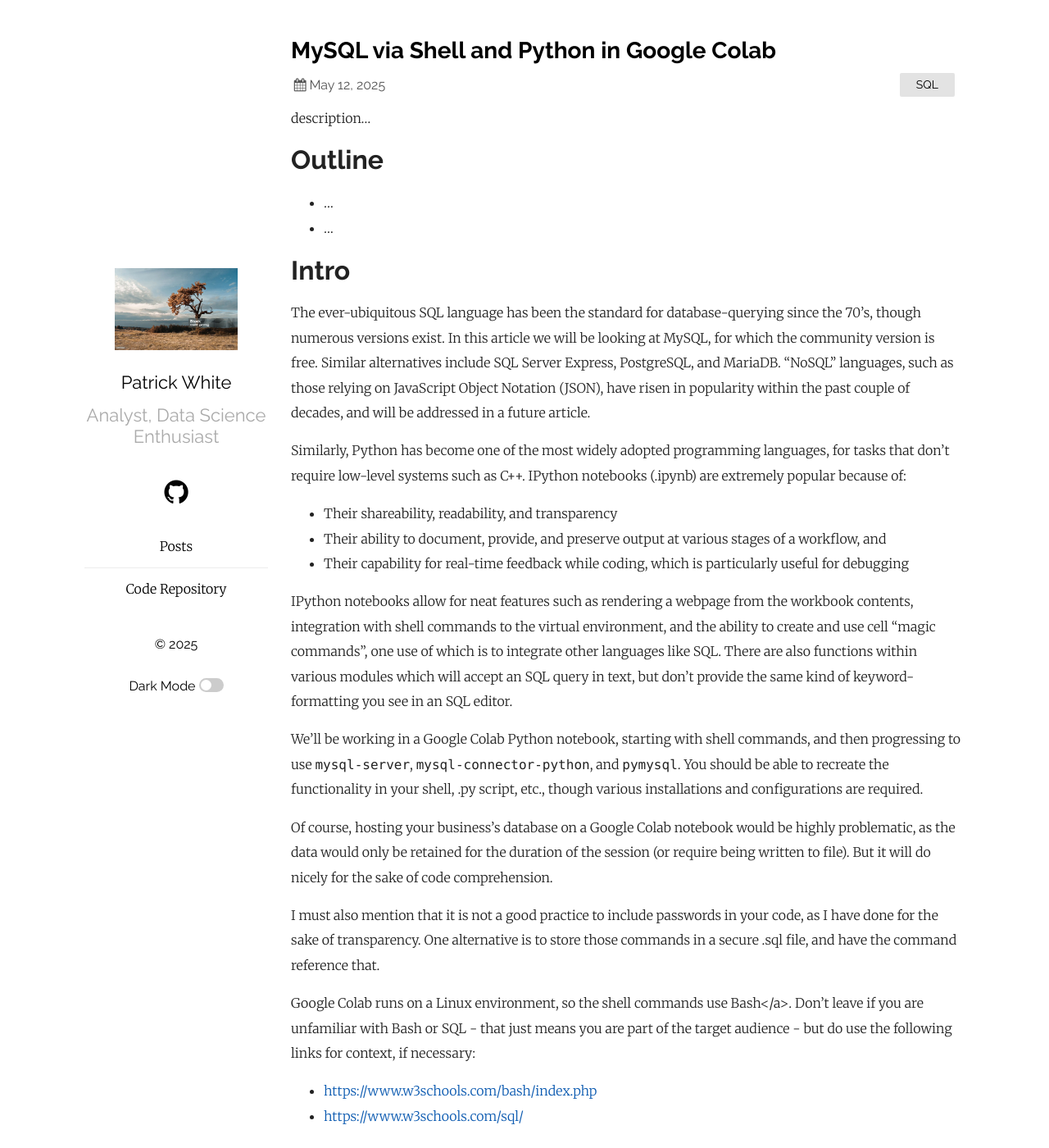
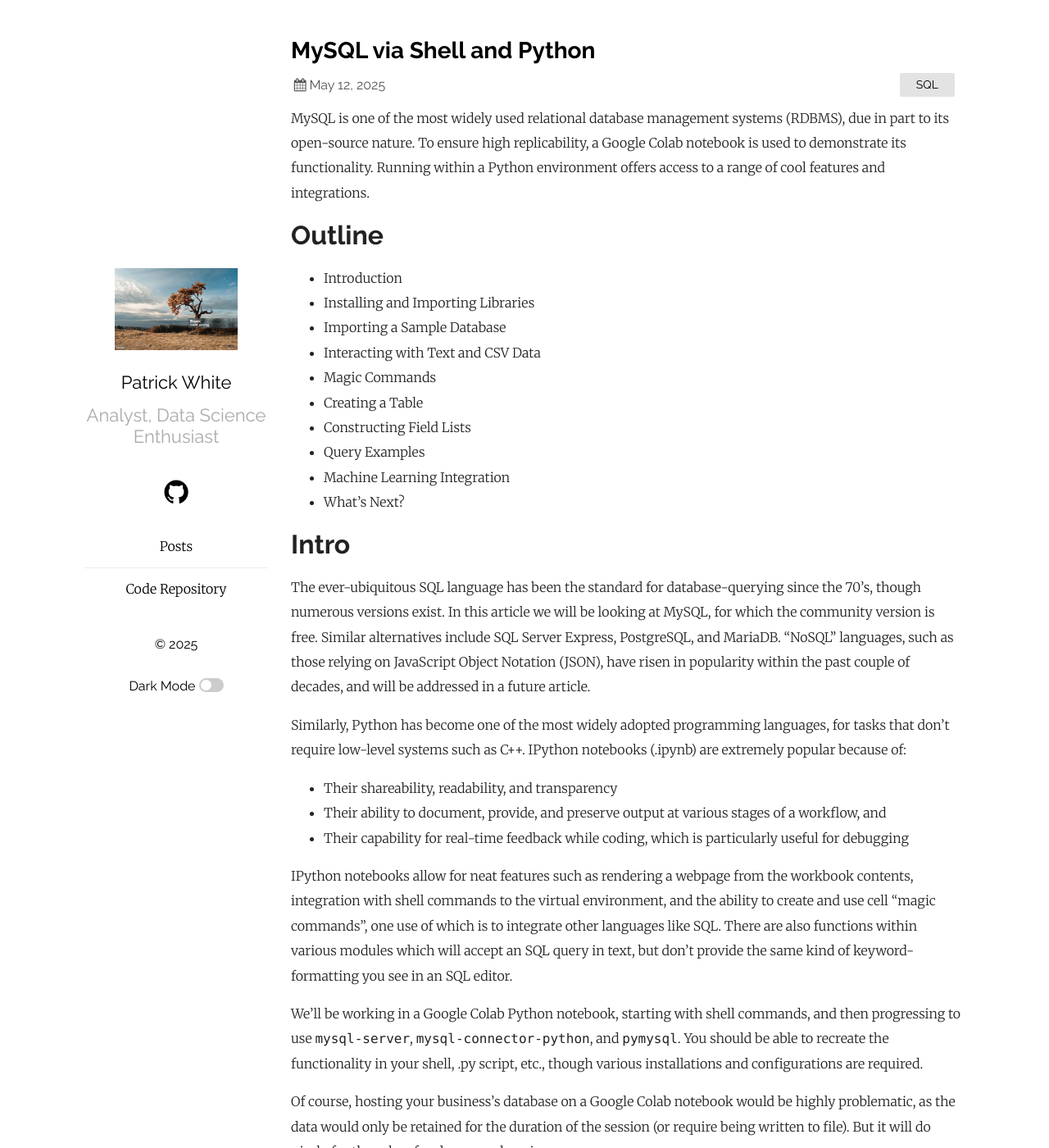
Before and after one commit to pw398/pw398.github.io, a Jekyll site: the page built from _posts/2025-05-10-sql-test.md, in a window 1280 px wide and 1400 px high. Shown: the whole window at 82% size. Built offline with Jekyll 4.4.1, drawn with Linux system fonts in a browser that asks for light colours; some of the changed text lies outside the part shown.

Commit message:
Add files via upload

````diff
--- a/_posts/2025-05-10-sql-test.md
+++ b/_posts/2025-05-10-sql-test.md
@@ -1,15 +1,26 @@
 ---
 layout: post
-title:  "MySQL via Shell and Python in Google Colab"
+title:  "MySQL via Shell and Python"
 date:   2025-05-12 00:00:00 +0000
 categories: SQL
 ---
 
-description...
+MySQL is one of the most widely used relational database management systems (RDBMS), due in part to its open-source nature. To ensure high replicability, a Google Colab notebook is used to demonstrate its functionality. Running within a Python environment offers access to a range of cool features and integrations.
+
+
 
 # Outline
-- ...
-- ...
+- Introduction
+- Installing and Importing Libraries
+- Importing a Sample Database
+- Interacting with Text and CSV Data
+- Magic Commands
+- Creating a Table
+- Constructing Field Lists
+- Query Examples
+- Machine Learning Integration
+- What's Next?
+
 
 
 # Intro
@@ -36,7 +47,7 @@
 
 
 
-# Install and Import Libraries
+# Installing and Importing Libraries
 
 We'll start by installing <code>mysql-server</code>. <code>!apt-get update</code> simply refreshes the list of available packages. <code>-y</code> in the install command will automatically answer all prompts with yes during installation, and <code>/dev&#8203;/null 2>&1</code> is an option to suppress cell output, as it would be fairly lengthy (remove this appendage if you need to debug the installation).
 
@@ -461,7 +472,7 @@
 SELECT * FROM simple_table;
 ```
 
-<img src="https://raw.githubusercontent.com/pw398/pw398.github.io/main/_posts/images/sq1-3.png" style="height: 200px; width:auto;">
+<img src="https://raw.githubusercontent.com/pw398/pw398.github.io/main/_posts/images/sq1-3.png" style="height: 300px; width:auto;">
 
 Selecting with a shell command:
 
@@ -640,7 +651,7 @@
 FROM payments;
 ```
 
-<img src="https://raw.githubusercontent.com/pw398/pw398.github.io/main/_posts/images/sq1-4.png" style="height: 200px; width:auto;">
+<img src="https://raw.githubusercontent.com/pw398/pw398.github.io/main/_posts/images/sq1-4.png" style="height: 50px; width:auto;">
 
 To break an aggregation out into multiple rows, such as per customer, as below, we need to incorporate a <code>GROUP BY</code> statement on the non-aggregated field that the others are being aggregated for, as below.
 
@@ -654,7 +665,7 @@
  GROUP BY customerNumber;
 ```
 
-<img src="https://raw.githubusercontent.com/pw398/pw398.github.io/main/_posts/images/sq1-4.png" style="height: 200px; width:auto;">
+<img src="https://raw.githubusercontent.com/pw398/pw398.github.io/main/_posts/images/sq1-4.png" style="height: 50px; width:auto;">
 
 To bring in customer name, we can do a join with the customers table. An <code>INNER JOIN</code>, as done below, assumes that we are only interested in records for which the field we are joining on is present in both tables. An <code>ORDER BY</code> statement is used at the bottom to sort the data by the sum of payments in descending fashion.
 
@@ -671,7 +682,7 @@
 ORDER BY amount DESC;
 ```
 
-<img src="https://raw.githubusercontent.com/pw398/pw398.github.io/main/_posts/images/sq1-5.png" style="height: 200px; width:auto;">
+<img src="https://raw.githubusercontent.com/pw398/pw398.github.io/main/_posts/images/sq1-5.png" style="height: 600px; width:auto;">
 
 Let's get a little fancier. Below, we will join more than two tables together, getting the number of employees, number of customers, and sum of payments per office for 2003.
 
@@ -697,7 +708,7 @@
 ORDER BY payment_total DESC;
 ```
 
-<img src="https://raw.githubusercontent.com/pw398/pw398.github.io/main/_posts/images/sq1-6.png" style="height: 200px; width:auto;">
+<img src="https://raw.githubusercontent.com/pw398/pw398.github.io/main/_posts/images/sq1-6.png" style="height: 250px; width:auto;">
 
 Below, we'll create some new columns - date summarizations - for the payments table, but to avoid altering the original table (in case of mistakes, for example), we'll creat a <code>VIEW</code>. Tables are persistent, and the data saved to disk, whereas a view is a virtual table generated by a stored query with a <code>SELECT</code> command.
 
@@ -905,7 +916,7 @@
 ORDER BY o.officeCode, e.employeeNumber, c.customerNumber;
 ```
 
-<img src="https://raw.githubusercontent.com/pw398/pw398.github.io/main/_posts/images/sq1-11.png" style="height: 200px; width:auto;">
+<img src="https://raw.githubusercontent.com/pw398/pw398.github.io/main/_posts/images/sq1-11.png" style="height: 500px; width:auto;">
 
 
 This last purely-SQL task we'll make a little complicated. The challenge is to include totals for office and employee, despite the data in the output being at a customer level; also, include the percentage of the office and employee totals accounted for by each row, and the rank of the sum of amounts for the office and employee. The key to this is a window function, combined with the <code>OVER</code> and <code>PARTITION</code> keywords. For example,
@@ -953,11 +964,11 @@
 ORDER BY officeCode, employeeNumber, customerNumber;
 ```
 
-<img src="https://raw.githubusercontent.com/pw398/pw398.github.io/main/_posts/images/sq1-12.png" style="height: 200px; width:auto;">
+<img src="https://raw.githubusercontent.com/pw398/pw398.github.io/main/_posts/images/sq1-12.png" style="height: 300px; width:auto;">
 
 
 
-# Integrating Machine Learning with Python
+# Integrating Machine Learning Libraries
 
 One of the nice things about working with SQL in a Python environment is that advanced analytics such as machine learning are at the tip of your fingers. We can easily import high-level functions for some of the most advanced data science tasks with only a few lines of code, and use them upon our query (perhaps looping through queries) without having to save the extracted data to file and then import it.
 
@@ -1057,3 +1068,10 @@
 fig.write_html('product_similarity_umap_kmeans_clusters_3d.html')
 fig.show()
 ```
+
+<iframe src="https://github.com/pw398/pw398.github.io/blob/main/_posts/images/plotly_chart.html" width="100%" height="600px" frameborder="0"></iframe>
+
+
+# What's Next?
+- ...
+- ...
````
